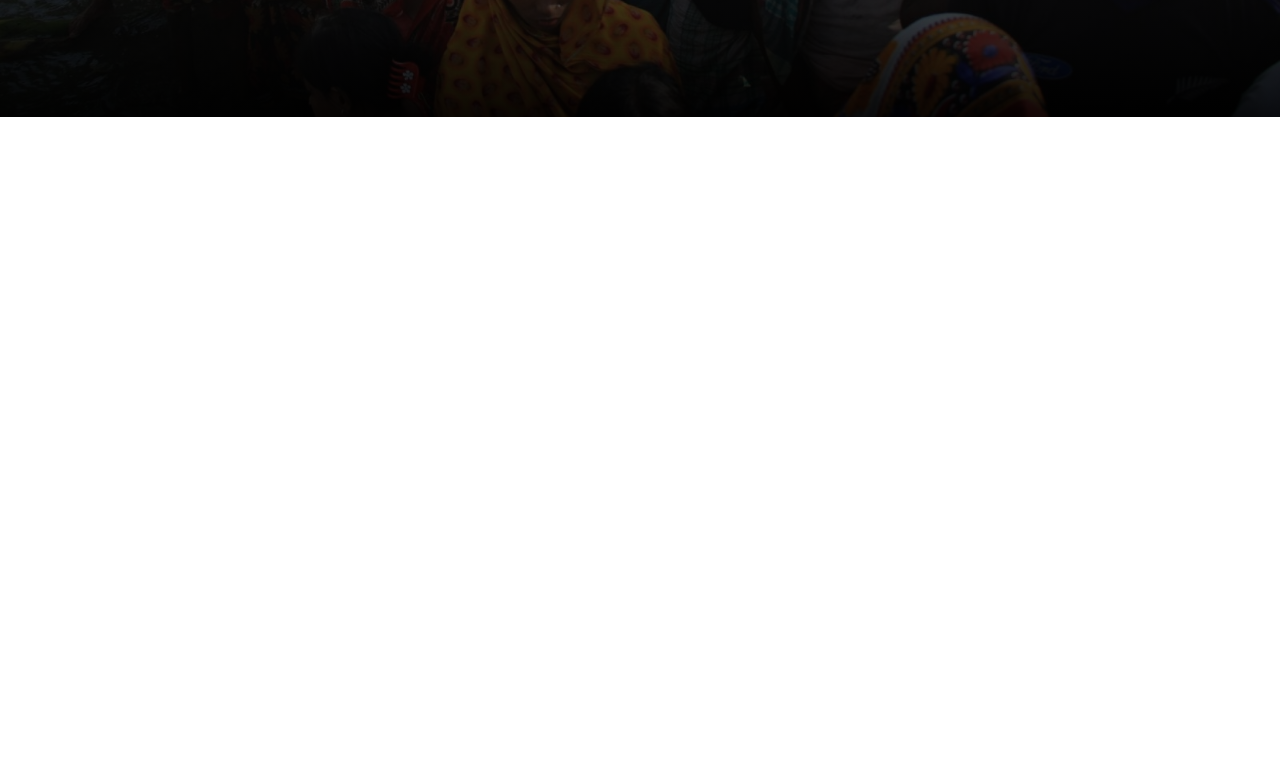
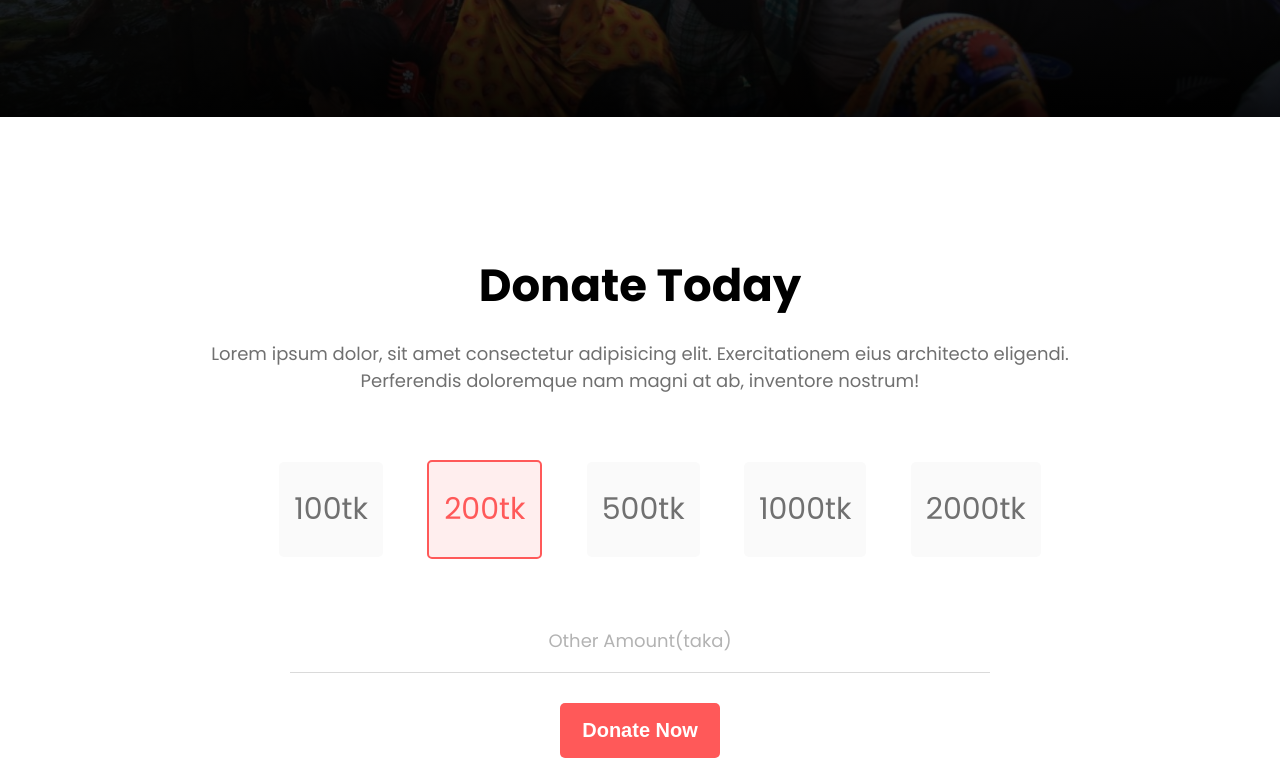
Before and after one commit to mashruf/donate, a plain HTML site: page index.html in a window 1280 px wide. Shown: the part 483-1241 px from the top of the page. Before the commit the page ends 800 px from the top, so only its background shows below. Drawn offline with Linux system fonts and the light colour scheme.

Commit message:
donate today section added

```diff
--- a/index.html
+++ b/index.html
@@ -28,6 +28,27 @@
         <button class="btn-donate-now">Donate Now</button>
 
     </header>
+    <main>
+        <!-- donate today -->
+        <section class="donate-today">
+            <h2 class="donate-today-h2">
+                Donate Today
+            </h2>
+            <p class="donate-today-p">Lorem ipsum dolor, sit amet consectetur adipisicing elit. Exercitationem eius
+                architecto eligendi.<br>
+                Perferendis doloremque nam magni at ab, inventore nostrum!</p>
+            <ul>
+                <li class="donate-amount">100tk</li>
+                <li class="donate-amount donate-amount-red">200tk</li>
+                <li class="donate-amount">500tk</li>
+                <li class="donate-amount">1000tk</li>
+                <li class="donate-amount">2000tk</li>
+            </ul>
+            <p class="other-amount">Other Amount(taka)</p>
+            <hr>
+            <button class="btn-donate-now">Donate Now</button>
+        </section>
+    </main>
 </body>
 
 </html>
--- a/style.css
+++ b/style.css
@@ -44,3 +44,51 @@ h1 {
     width: 160px;
 
 }
+
+.donate-today {
+    text-align: center;
+    margin-top: 135px;
+}
+
+.donate-today-h2 {
+    font-weight: 700px;
+    font-size: 45px;
+    margin-bottom: 20px;
+}
+
+.donate-today-p {
+    color: #707070;
+    margin-bottom: 0px;
+    font-size: 18px;
+}
+
+.donate-amount {
+    display: inline-block;
+    color: #707070;
+    font-size: 30px;
+    font-weight: 700px;
+    margin: 50px 20px;
+    background-color: #FAFAFA;
+    padding: 25px 15px;
+    border-radius: 5px;
+}
+
+.donate-amount-red {
+    color: #FF5959;
+    background-color: #FFEEEE;
+    border: 2px solid #FF5959;
+}
+
+.other-amount {
+    font-weight: 400px;
+    font-size: 18px;
+    color: #B3B3B3;
+}
+
+hr {
+    height: 1px;
+    width: 700px;
+    background-color: #DADADA;
+    border: none;
+    margin-bottom: 30px;
+}
```
